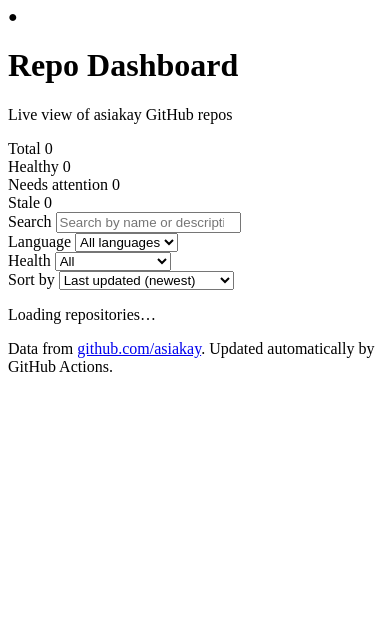
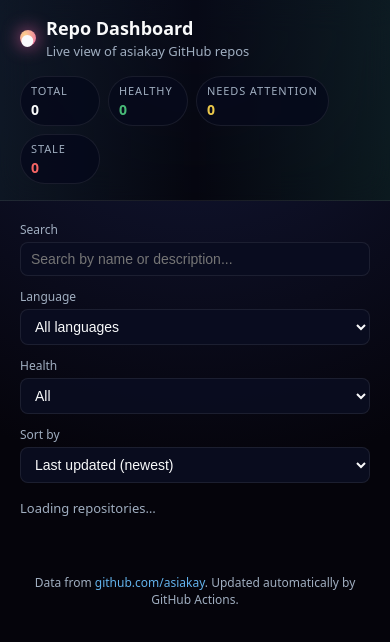
Before and after one commit to asiakay/repo-dashboard, a plain HTML site: page public/index.html in a window 390 px wide. Drawn offline with Linux system fonts and the light colour scheme.

Commit message:
Update styles.css
Signed-off-by: Asia K <66960776+asiakay@users.noreply.github.com>

```diff
--- a/public/styles.css
+++ b/public/styles.css
@@ -1 +1,353 @@
 /* styles */
+:root {
+  --bg: #060711;
+  --bg-alt: #0d101c;
+  --card: #111527;
+  --card-alt: #181d33;
+  --border-subtle: rgba(255, 255, 255, 0.08);
+  --accent: #4fd1c5;
+  --accent-soft: rgba(79, 209, 197, 0.18);
+  --accent-strong: #63b3ed;
+  --text-main: #f9fafb;
+  --text-muted: #a0aec0;
+  --danger: #f56565;
+  --warning: #ecc94b;
+  --success: #48bb78;
+  --radius-lg: 12px;
+  --radius-pill: 999px;
+  --shadow-soft: 0 18px 45px rgba(0, 0, 0, 0.55);
+  --font-main: system-ui, -apple-system, BlinkMacSystemFont, "SF Pro Text",
+    "Segoe UI", sans-serif;
+}
+
+*,
+*::before,
+*::after {
+  box-sizing: border-box;
+}
+
+html,
+body {
+  margin: 0;
+  padding: 0;
+  background: radial-gradient(circle at top, #14193b 0, #05040b 55%);
+  color: var(--text-main);
+  font-family: var(--font-main);
+}
+
+body {
+  min-height: 100vh;
+}
+
+/* Topbar */
+
+.topbar {
+  border-bottom: 1px solid var(--border-subtle);
+  background: linear-gradient(
+      90deg,
+      rgba(99, 179, 237, 0.1),
+      transparent,
+      rgba(79, 209, 197, 0.1)
+    ),
+    rgba(0, 0, 0, 0.6);
+  backdrop-filter: blur(16px);
+  position: sticky;
+  top: 0;
+  z-index: 20;
+}
+
+.topbar-inner {
+  max-width: 1120px;
+  margin: 0 auto;
+  padding: 16px 20px;
+  display: flex;
+  align-items: center;
+  justify-content: space-between;
+  gap: 16px;
+}
+
+.brand {
+  display: flex;
+  align-items: center;
+  gap: 10px;
+}
+
+.brand-mark {
+  width: 16px;
+  height: 16px;
+  border-radius: 999px;
+  background: radial-gradient(circle at 30% 30%, #fbd38d, #ed64a6);
+  box-shadow: 0 0 18px rgba(237, 100, 166, 0.9);
+}
+
+.brand-text h1 {
+  font-size: 18px;
+  margin: 0;
+}
+
+.brand-text p {
+  margin: 2px 0 0;
+  font-size: 13px;
+  color: var(--text-muted);
+}
+
+.top-stats {
+  display: flex;
+  flex-wrap: wrap;
+  gap: 8px;
+  justify-content: flex-end;
+}
+
+.stat-pill {
+  padding: 6px 10px;
+  border-radius: var(--radius-pill);
+  border: 1px solid var(--border-subtle);
+  background: rgba(6, 10, 28, 0.85);
+  display: flex;
+  flex-direction: column;
+  min-width: 80px;
+}
+
+.stat-pill .stat-label {
+  font-size: 11px;
+  text-transform: uppercase;
+  letter-spacing: 0.08em;
+  color: var(--text-muted);
+}
+
+.stat-pill .stat-value {
+  font-size: 14px;
+  font-weight: 600;
+  margin-top: 2px;
+}
+
+.stat-green .stat-value {
+  color: var(--success);
+}
+
+.stat-yellow .stat-value {
+  color: var(--warning);
+}
+
+.stat-red .stat-value {
+  color: var(--danger);
+}
+
+/* Page layout */
+
+.page {
+  max-width: 1120px;
+  margin: 0 auto;
+  padding: 20px;
+}
+
+/* Controls */
+
+.controls {
+  margin-bottom: 16px;
+}
+
+.controls-row {
+  display: grid;
+  grid-template-columns: repeat(4, minmax(0, 1fr));
+  gap: 12px;
+}
+
+.control {
+  display: flex;
+  flex-direction: column;
+  gap: 4px;
+}
+
+.control label {
+  font-size: 12px;
+  color: var(--text-muted);
+}
+
+.control input,
+.control select {
+  padding: 8px 10px;
+  border-radius: 8px;
+  border: 1px solid var(--border-subtle);
+  background: rgba(10, 13, 32, 0.95);
+  color: var(--text-main);
+  font-size: 14px;
+  outline: none;
+}
+
+.control input:focus,
+.control select:focus {
+  border-color: var(--accent);
+  box-shadow: 0 0 0 1px rgba(79, 209, 197, 0.5);
+}
+
+/* Summary */
+
+.summary {
+  margin-bottom: 12px;
+}
+
+#summary-text {
+  font-size: 13px;
+  color: var(--text-muted);
+}
+
+/* Repo list */
+
+.repo-list {
+  display: grid;
+  grid-template-columns: minmax(0, 1fr);
+  gap: 10px;
+}
+
+/* Repo card */
+
+.repo-card {
+  border-radius: var(--radius-lg);
+  border: 1px solid var(--border-subtle);
+  background: radial-gradient(circle at top left, #202645 0, #0b0f20 60%);
+  box-shadow: var(--shadow-soft);
+  padding: 12px 14px;
+  display: flex;
+  flex-direction: column;
+  gap: 6px;
+}
+
+.repo-header {
+  display: flex;
+  align-items: baseline;
+  justify-content: space-between;
+  gap: 8px;
+}
+
+.repo-name {
+  font-size: 15px;
+  font-weight: 600;
+  display: flex;
+  align-items: center;
+  gap: 6px;
+}
+
+.repo-name a {
+  color: var(--accent-strong);
+  text-decoration: none;
+}
+
+.repo-name a:hover {
+  text-decoration: underline;
+}
+
+.repo-badges {
+  display: flex;
+  flex-wrap: wrap;
+  gap: 6px;
+  justify-content: flex-end;
+}
+
+.badge {
+  font-size: 11px;
+  padding: 3px 8px;
+  border-radius: var(--radius-pill);
+  border: 1px solid var(--border-subtle);
+  background: rgba(0, 0, 0, 0.4);
+  color: var(--text-muted);
+  display: inline-flex;
+  align-items: center;
+  gap: 4px;
+}
+
+.badge-dot {
+  width: 7px;
+  height: 7px;
+  border-radius: 999px;
+  display: inline-block;
+}
+
+.badge-health-green .badge-dot {
+  background-color: var(--success);
+  box-shadow: 0 0 8px rgba(72, 187, 120, 0.8);
+}
+
+.badge-health-yellow .badge-dot {
+  background-color: var(--warning);
+  box-shadow: 0 0 8px rgba(236, 201, 75, 0.8);
+}
+
+.badge-health-red .badge-dot {
+  background-color: var(--danger);
+  box-shadow: 0 0 8px rgba(245, 101, 101, 0.8);
+}
+
+.badge-language {
+  border-color: rgba(99, 179, 237, 0.7);
+  background: rgba(49, 130, 206, 0.18);
+  color: #e2e8f0;
+}
+
+.badge-issues {
+  border-color: rgba(237, 137, 54, 0.8);
+  background: rgba(237, 137, 54, 0.12);
+  color: #fbd38d;
+}
+
+.repo-description {
+  font-size: 13px;
+  color: var(--text-muted);
+}
+
+.repo-meta {
+  display: flex;
+  flex-wrap: wrap;
+  gap: 8px;
+  font-size: 11px;
+  color: var(--text-muted);
+}
+
+.repo-meta span {
+  display: inline-flex;
+  align-items: center;
+  gap: 4px;
+}
+
+/* Footer */
+
+.footer {
+  max-width: 1120px;
+  margin: 24px auto 16px;
+  padding: 0 20px;
+  font-size: 12px;
+  color: var(--text-muted);
+  text-align: center;
+}
+
+.footer a {
+  color: var(--accent-strong);
+  text-decoration: none;
+}
+
+.footer a:hover {
+  text-decoration: underline;
+}
+
+/* Responsive */
+
+@media (max-width: 880px) {
+  .controls-row {
+    grid-template-columns: repeat(2, minmax(0, 1fr));
+  }
+
+  .topbar-inner {
+    flex-direction: column;
+    align-items: flex-start;
+  }
+
+  .top-stats {
+    justify-content: flex-start;
+  }
+}
+
+@media (max-width: 640px) {
+  .controls-row {
+    grid-template-columns: minmax(0, 1fr);
+  }
+}
```
